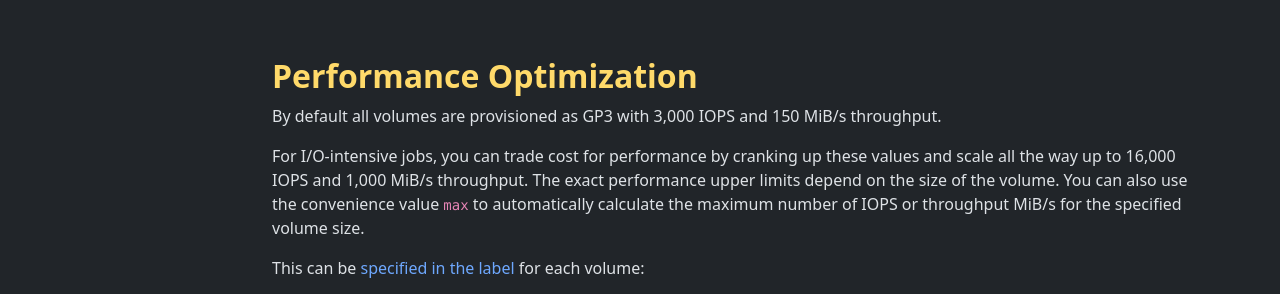
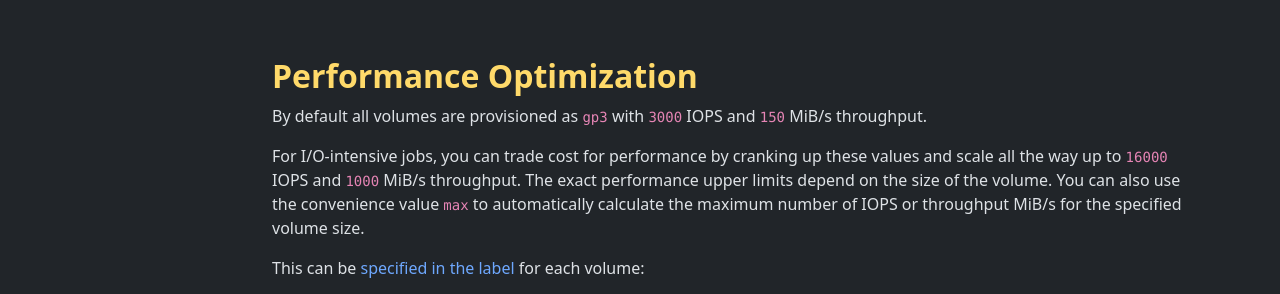
Before and after one commit to sprinters-sh/sprinters.sh, a Jekyll site: the page built from docs/volumes.md, in a window 1280 px wide. Shown: the part 1212-1506 px from the top of the page. Built offline with Jekyll 4.4.1, drawn with Linux system fonts in a browser that asks for light colours.

Commit message:
Minor tweaks

```diff
--- a/docs/volumes.md
+++ b/docs/volumes.md
@@ -32,10 +32,10 @@ you can safely slash your EBS cost in half by [adjusting its size](/docs/label#t
 
 {% include h2.html id="performance" text="Performance Optimization" %}
 
-By default all volumes are provisioned as GP3 with 3,000 IOPS and 150 MiB/s throughput.
+By default all volumes are provisioned as `gp3` with `3000` IOPS and `150` MiB/s throughput.
 
 For I/O-intensive jobs, you can trade cost for performance by cranking up these values and scale all the way up
-to 16,000 IOPS and 1,000 MiB/s throughput. The exact performance upper limits depend on the size of the volume.
+to `16000` IOPS and `1000` MiB/s throughput. The exact performance upper limits depend on the size of the volume.
 You can also use the convenience value `max` to automatically calculate the maximum number of IOPS or throughput MiB/s
 for the specified volume size.
 
```
